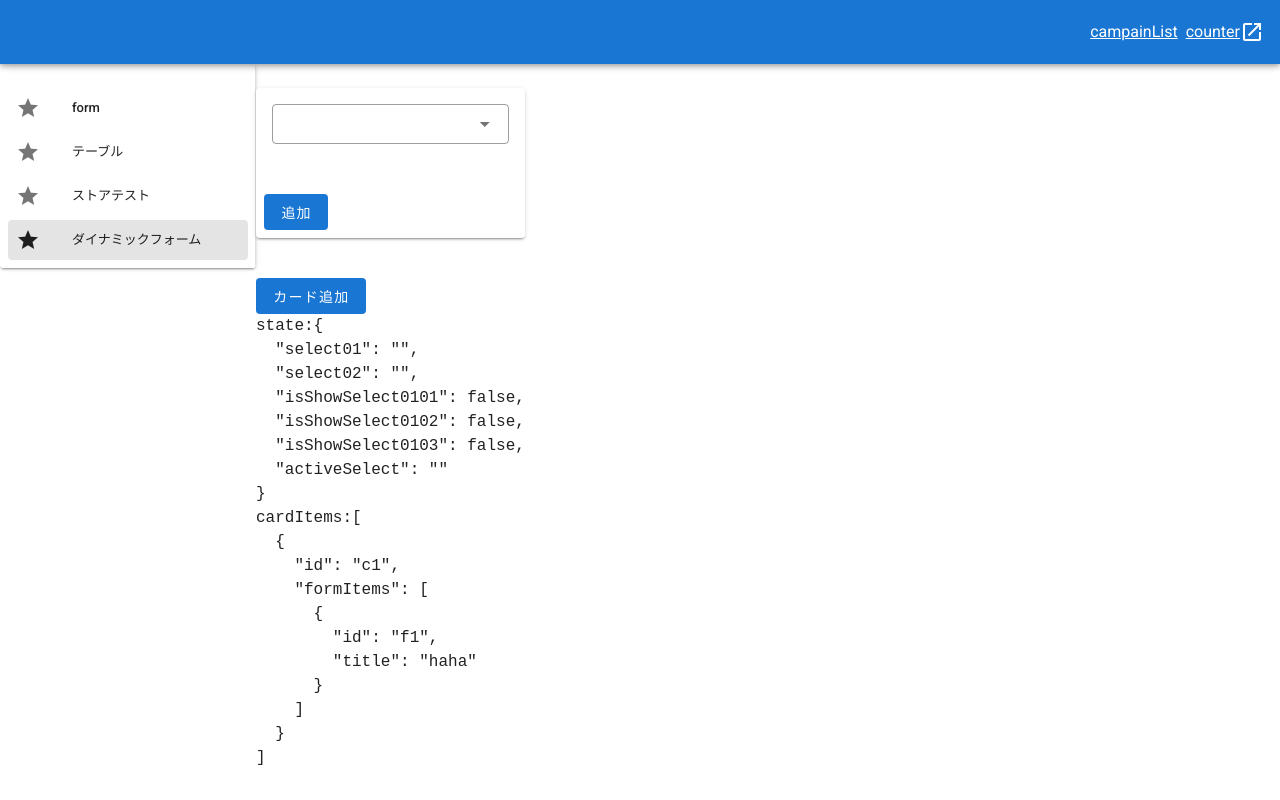
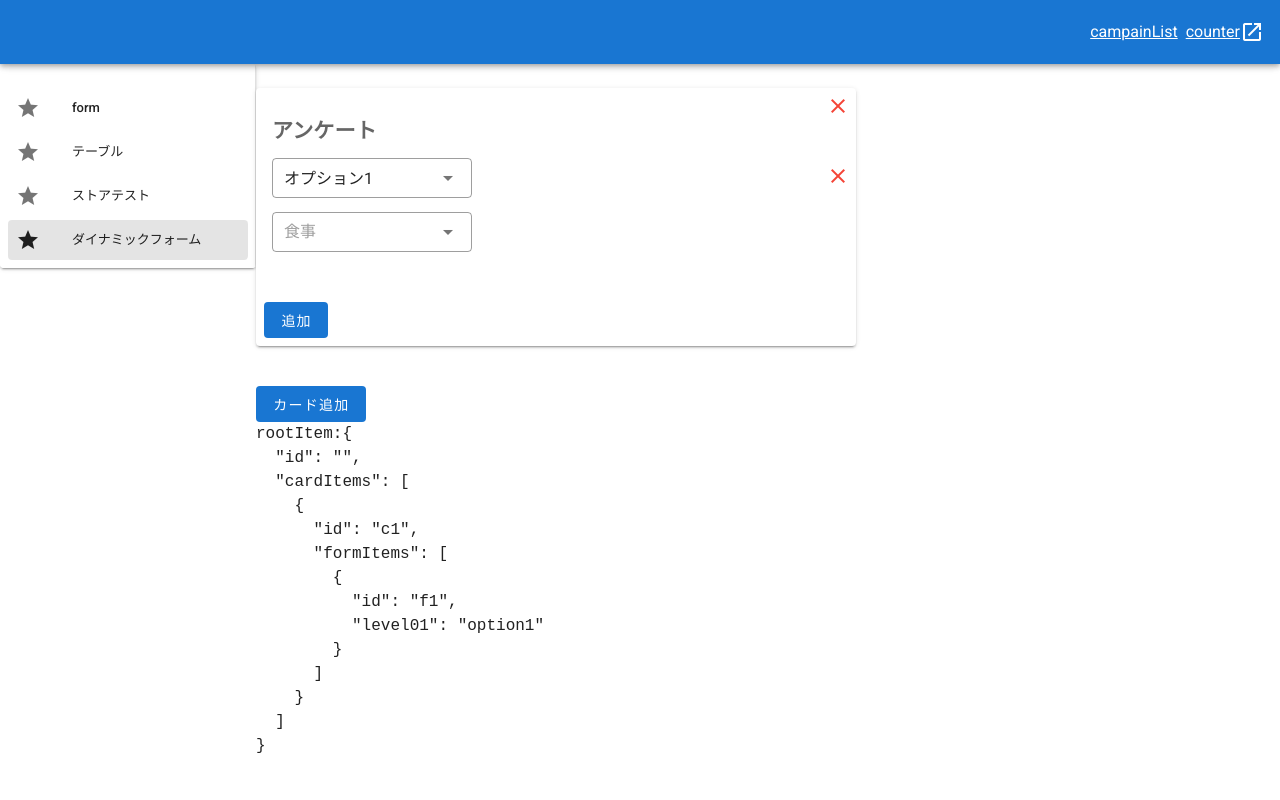
Before and after one commit to basicactor/my-vue2-sandbox, a Vue app: page /dynamicForm in a window 1280 px wide. Built offline with nearby package versions, Linux system fonts and the light colour scheme.

Commit message:
dynamicForm実装（追加＋削除）

```diff
--- /dev/null
+++ b/src/components/buttons/CloseButton.vue
@@ -0,0 +1,22 @@
+<template>
+  <IconButton
+    iconName="mdi-close"
+    :color="delBtn ? 'red' : 'black'"
+    @click="() => $emit('click')"
+  />
+</template>
+
+<script>
+import { defineComponent } from "@vue/composition-api"
+import IconButton from "./IconButton"
+
+export default defineComponent({
+  components: {
+    IconButton,
+  },
+  props: {
+    delBtn: Boolean,
+  },
+  setup() {},
+})
+</script>
--- /dev/null
+++ b/src/components/buttons/IconButton.vue
@@ -0,0 +1,23 @@
+<template>
+  <v-btn icon :color="color" absolute @click="() => $emit('click')">
+    <v-icon>{{ iconName }} </v-icon>
+  </v-btn>
+</template>
+
+<script>
+import { defineComponent } from "@vue/composition-api"
+
+export default defineComponent({
+  props: {
+    iconName: {
+      type: String,
+      required: true,
+    },
+    color: {
+      type: String,
+      default: "primary",
+    },
+  },
+  setup() {},
+})
+</script>
--- a/src/components/cards/DefaultCard.vue
+++ b/src/components/cards/DefaultCard.vue
@@ -1,5 +1,5 @@
 <template>
-  <v-card class="mx-auto" max-width="344">
+  <v-card class="mx-auto" max-width="100%" :width="width">
     <v-card-text>
       <slot name="content" />
     </v-card-text>
@@ -13,6 +13,12 @@
 import { defineComponent } from "@vue/composition-api"
 
 export default defineComponent({
+  props: {
+    width: {
+      type: [String, Number],
+      default: "600",
+    },
+  },
   setup() {},
 })
 </script>
--- a/src/components/selects/DefaultSelect.vue
+++ b/src/components/selects/DefaultSelect.vue
@@ -1,5 +1,11 @@
 <template>
-  <v-select v-model="inputedValue" :items="items" outlined dense />
+  <v-select
+    v-model="inputedValue"
+    :items="items"
+    :placeholder="placeholder"
+    outlined
+    dense
+  />
 </template>
 
 <script>
@@ -9,6 +15,7 @@ export default defineComponent({
   props: {
     value: [Array, String, Number, Boolean],
     items: Array,
+    placeholder: String,
   },
   setup(props, { emit }) {
     const inputedValue = computed({
--- a/src/views/dynamicForms/DynamicForm.vue
+++ b/src/views/dynamicForms/DynamicForm.vue
@@ -1,30 +1,59 @@
 <template>
   <div>
-    <DefaultCard v-for="cardItem in cardItems" :key="cardItem.id" class="mt-6">
+    <DefaultCard
+      v-for="cardItem in rootItem.cardItems"
+      :key="cardItem.id"
+      class="mt-6"
+      maxWidth="100%"
+    >
       <template #content>
+        <h2 class="py-4">アンケート</h2>
+        <CloseButton
+          delBtn
+          :style="{ right: '0', top: '0' }"
+          @click="deleteCard(cardItem.id)"
+        />
         <v-container>
           <div
-            v-for="(formItem, index) in cardItem.formItems"
+            v-for="(formItem, formIndex) in cardItem.formItems"
             :key="formItem.id"
           >
-            <hr v-if="index !== 0" class="mb-6" />
+            <v-divider v-if="formIndex > 0" class="mb-6" />
             <v-row>
               <DefaultSelect
-                v-model="state.select01"
-                :items="select01"
-                @input="onSelectInput"
+                v-model="formItem.level01"
+                :items="level01Options"
+                :style="{ 'max-width': '200px' }"
+              />
+              <CloseButton
+                delBtn
+                :style="{ right: '0' }"
+                @click="deleteForm(cardItem.id, formItem.id)"
               />
             </v-row>
-            <!-- is directiveだとidも渡せないのかな? -->
-            <!-- <Select0101 v-if="state.isShowSelect0101" />
-            <Select0102 v-if="state.isShowSelect0102" />
-            <Select0103 v-if="state.isShowSelect0103" /> -->
-            <keep-alive>
+            <Level0101
+              v-if="formItem.level01 === 'option1'"
+              :item="formItem"
+              @input="
+                (inputedItem) =>
+                  $set(cardItem.formItems, formIndex, inputedItem)
+              "
+            />
+            <Level0102
+              v-if="formItem.level01 === 'option2'"
+              :item="formItem"
+              @input="
+                (inputedItem) =>
+                  $set(cardItem.formItems, formIndex, inputedItem)
+              "
+            />
+            <Level0103 v-if="formItem.level01 === 'option3'" :item="formItem" />
+            <!-- <keep-alive>
               <component
                 :is="state.activeSelect"
                 v-bind="cardItem[Object.keys(cardItem)]"
               />
-            </keep-alive>
+            </keep-alive> -->
           </div>
         </v-container>
       </template>
@@ -33,8 +62,7 @@
       </template>
     </DefaultCard>
     <DefaultButton class="mt-10" @click="addNewCard">カード追加</DefaultButton>
-    <pre>state:{{ state }}</pre>
-    <pre>cardItems:{{ cardItems }}</pre>
+    <pre>rootItem:{{ rootItem }}</pre>
   </div>
 </template>
 
@@ -43,68 +71,73 @@ import { defineComponent, reactive } from "@vue/composition-api"
 import DefaultCard from "@/components/cards/DefaultCard"
 import DefaultButton from "@/components/buttons/DefaultButton"
 import DefaultSelect from "@/components/selects/DefaultSelect"
-import Select0101 from "./select01/Select0101"
-import Select0102 from "./select01/Select0102"
-import Select0103 from "./select01/Select0103"
+import CloseButton from "@/components/buttons/CloseButton"
+import Level0101 from "./level01/Level0101"
+import Level0102 from "./level01/Level0102"
+import Level0103 from "./level01/Level0103"
 
 export default defineComponent({
   components: {
     DefaultCard,
     DefaultButton,
     DefaultSelect,
-    Select0101,
-    Select0102,
-    Select0103,
+    CloseButton,
+    Level0101,
+    Level0102,
+    Level0103,
   },
   setup() {
-    const state = reactive({
-      select01: "",
-      select02: "",
-      isShowSelect0101: false,
-      isShowSelect0102: false,
-      isShowSelect0103: false,
-      activeSelect: "",
-    })
-    const select01 = [
+    const level01Options = [
       { text: "オプション1", value: "option1" },
       { text: "オプション2", value: "option2" },
       { text: "オプション3", value: "option3" },
     ]
 
-    const cardItems = reactive([
-      { id: "c1", formItems: [{ id: "f1", title: "haha" }] },
-    ])
+    const rootItem = reactive({
+      id: "",
+      cardItems: [{ id: "c1", formItems: [{ id: "f1", level01: "option1" }] }],
+    })
 
     const addNewCard = () => {
-      cardItems.push({
-        id: `c${cardItems.length + 1}`,
-        title: "",
-        formItems: [{ id: `f${cardItems.length + 1}`, title: "haha" }],
+      rootItem.cardItems.push({
+        id: `c${rootItem.cardItems.length + 1}`,
+        formItems: [{ id: "f1", level01: "option1" }],
       })
     }
 
     const addNewForm = (id) => {
-      const cardItem = cardItems.filter((i) => i.id === id)[0]
+      const cardItem = rootItem.cardItems.find((i) => i.id === id)
       cardItem.formItems.push({
-        id: cardItem.formItems.length + 1,
-        title: "",
+        id: `f${cardItem.formItems.length + 1}`,
       })
     }
 
-    const onSelectInput = (input) => {
-      // state.isShowSelect0101 = false
-      // state.isShowSelect0102 = false
-      // state.isShowSelect0103 = false
-      // if (input === "option1") state.isShowSelect0101 = true
-      // else if (input === "option2") state.isShowSelect0102 = true
-      // else if (input === "option3") state.isShowSelect0103 = true
-
-      if (input === "option1") state.activeSelect = "Select0101"
-      else if (input === "option2") state.activeSelect = "Select0102"
-      else if (input === "option3") state.activeSelect = "Select0103"
+    //特定カードを削除
+    const deleteCard = (cardId) => {
+      const items = rootItem.cardItems
+      items.splice(
+        items.findIndex((i) => i.id === cardId),
+        1
+      )
     }
 
-    return { state, select01, cardItems, addNewCard, addNewForm, onSelectInput }
+    //特定フォームを削除
+    const deleteForm = (cardId, formId) => {
+      const items = rootItem.cardItems.find((i) => i.id === cardId).formItems
+      items.splice(
+        items.findIndex((i) => i.id === formId),
+        1
+      )
+    }
+
+    return {
+      level01Options,
+      rootItem,
+      addNewCard,
+      addNewForm,
+      deleteCard,
+      deleteForm,
+    }
   },
 })
 </script>
--- /dev/null
+++ b/src/views/dynamicForms/level01/Level0101.vue
@@ -0,0 +1,44 @@
+<template>
+  <div>
+    <v-row>
+      <DefaultSelect
+        v-model="customItem.food"
+        :items="foodOptions"
+        placeholder="食事"
+        :style="{ 'max-width': '200px' }"
+        @input="() => $emit('input', customItem)"
+      />
+    </v-row>
+    <!-- <pre> item:{{ customItem }}</pre> -->
+  </div>
+</template>
+
+<script>
+import { defineComponent, reactive } from "@vue/composition-api"
+import DefaultSelect from "@/components/selects/DefaultSelect"
+
+export default defineComponent({
+  components: {
+    DefaultSelect,
+  },
+  props: {
+    item: Object,
+  },
+  setup(props) {
+    const customItem = reactive({
+      ...props.item,
+      food: "",
+    })
+
+    const foodOptions = [
+      { text: "日本食", value: "japanese" },
+      { text: "中華", value: "chinese" },
+      { text: "洋食", value: "western" },
+    ]
+
+    console.log("props", props.item)
+
+    return { customItem, foodOptions }
+  },
+})
+</script>
--- /dev/null
+++ b/src/views/dynamicForms/level01/Level0102.vue
@@ -0,0 +1,53 @@
+<template>
+  <div>
+    <v-row>
+      <DefaultSelect
+        v-model="customItem.activity"
+        :items="activityOptions"
+        :style="{ 'max-width': '200px' }"
+        @input="() => $emit('input', customItem)"
+      />
+      <div class="px-2">を</div>
+      <DefaultSelect
+        v-model="customItem.frequency"
+        :items="frequencyOptions"
+        :style="{ 'max-width': '200px' }"
+        @input="() => $emit('input', customItem)"
+      />
+    </v-row>
+    <!-- <pre>{{ customItem }}</pre> -->
+  </div>
+</template>
+
+<script>
+import { defineComponent, reactive } from "@vue/composition-api"
+import DefaultSelect from "@/components/selects/DefaultSelect"
+
+export default defineComponent({
+  components: {
+    DefaultSelect,
+  },
+  props: {
+    item: Object,
+  },
+  setup(props) {
+    const customItem = reactive({
+      ...props.item,
+      activity: "",
+      frequency: "",
+    })
+    const activityOptions = [
+      { text: "音楽", value: "music" },
+      { text: "映画", value: "movie" },
+      { text: "スポーツ", value: "suport" },
+    ]
+
+    const frequencyOptions = [
+      { text: "週１", value: "onceAWeek" },
+      { text: "月１", value: "onceAMonth" },
+      { text: "毎日", value: "everyDay" },
+    ]
+    return { customItem, activityOptions, frequencyOptions }
+  },
+})
+</script>
--- a/src/views/dynamicForms/select01/Select0101.vue
+++ /dev/null
@@ -1,45 +0,0 @@
-<template>
-  <div>
-    <v-row>
-      <DefaultSelect
-        v-model="state.select02"
-        :items="select01"
-        placeholder="select02"
-      />
-      item:{{ item }}
-    </v-row>
-  </div>
-</template>
-
-<script>
-import { defineComponent, onActivated } from "@vue/composition-api"
-import DefaultSelect from "@/components/selects/DefaultSelect"
-
-export default defineComponent({
-  components: {
-    DefaultSelect,
-  },
-  props: {
-    item: Object,
-  },
-  setup(props) {
-    const state = {
-      select02: "",
-      item: [],
-    }
-    const select01 = [
-      { text: "オプション1", value: "option1" },
-      { text: "オプション2", value: "option2" },
-      { text: "オプション3", value: "option3" },
-    ]
-
-    console.log("props", props.item)
-
-    onActivated(() => {
-      state.item = props.item
-      console.log("activated")
-    })
-    return { state, select01 }
-  },
-})
-</script>
--- a/src/views/dynamicForms/select01/Select0102.vue
+++ /dev/null
@@ -1,40 +0,0 @@
-<template>
-  <div>
-    <v-row>
-      <DefaultSelect
-        v-model="state.select02"
-        :items="select01"
-        placeholder="select02"
-      />
-    </v-row>
-    <v-row>
-      <DefaultSelect
-        v-model="state.select02"
-        :items="select01"
-        placeholder="select02"
-      />
-    </v-row>
-  </div>
-</template>
-
-<script>
-import { defineComponent } from "@vue/composition-api"
-import DefaultSelect from "@/components/selects/DefaultSelect"
-
-export default defineComponent({
-  components: {
-    DefaultSelect,
-  },
-  setup() {
-    const state = {
-      select02: "",
-    }
-    const select01 = [
-      { text: "オプション1", value: "option1" },
-      { text: "オプション2", value: "option2" },
-      { text: "オプション3", value: "option3" },
-    ]
-    return { state, select01 }
-  },
-})
-</script>
```
Also changed, not shown: src/views/dynamicForms/level01/Level0103.vue (renamed from src/views/dynamicForms/select01/Select0103.vue).
